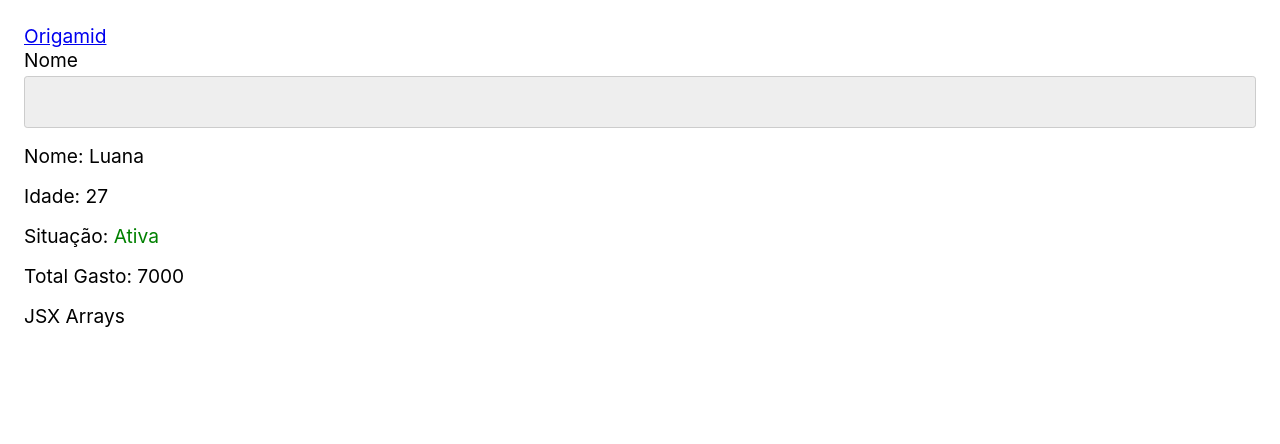
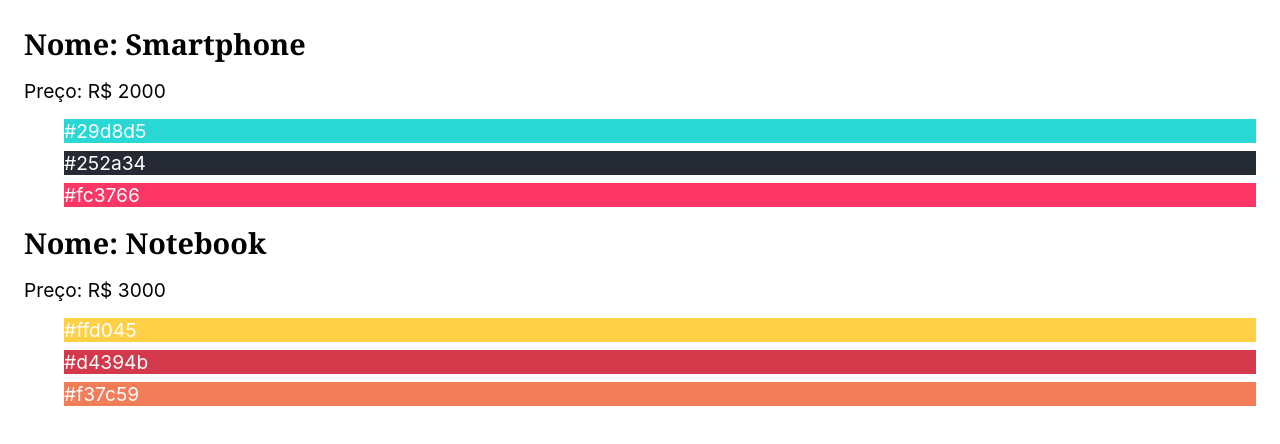
Before and after one commit to marcopla/dogs, a React (Create React App) app in the folder react-app/: page / in a window 1280 px wide. Shown: the top 444 px of the page. Built offline with nearby package versions, Linux system fonts and the light colour scheme.

Commit message:
jsx-arrays-exercice

```diff
--- a/react-app/src/index.js
+++ b/react-app/src/index.js
@@ -6,8 +6,6 @@ import JSXArrays from './jsxarrays.js';
 
 ReactDOM.render(
   <React.StrictMode>
-    <App />
-    <Exercice />
     <JSXArrays />
   </React.StrictMode>,
   document.getElementById('root'),
--- a/react-app/src/jsxarrays.js
+++ b/react-app/src/jsxarrays.js
@@ -1,6 +1,5 @@
 import React from 'react';
 
-const JSXArrays = () => {
 const produtos = [
   {
     id: 1,
@@ -21,7 +20,28 @@ const JSXArrays = () => {
     cores: ['#365069', '#47c1c8', '#f95786'],
   },
 ];
-  return <>{'JSX Arrays'}</>;
+
+const JSXArrays = () => {
+  const dados = produtos.filter(
+    ({ preco }) => Number(preco.replace('R$ ', '')) > 1500,
+  );
+  return (
+    <section>
+      {dados.map(({ id, nome, preco, cores }) => (
+        <div key={id}>
+          <h1>Nome: {nome}</h1>
+          <p>Preço: {preco}</p>
+          <ul>
+            {cores.map((cor) => (
+              <li style={{ backgroundColor: cor, color: 'white' }} key={cor}>
+                {cor}
+              </li>
+            ))}
+          </ul>
+        </div>
+      ))}
+    </section>
+  );
 };
 
 export default JSXArrays;
```
Lines whose indentation alone changed are shown as unchanged.
